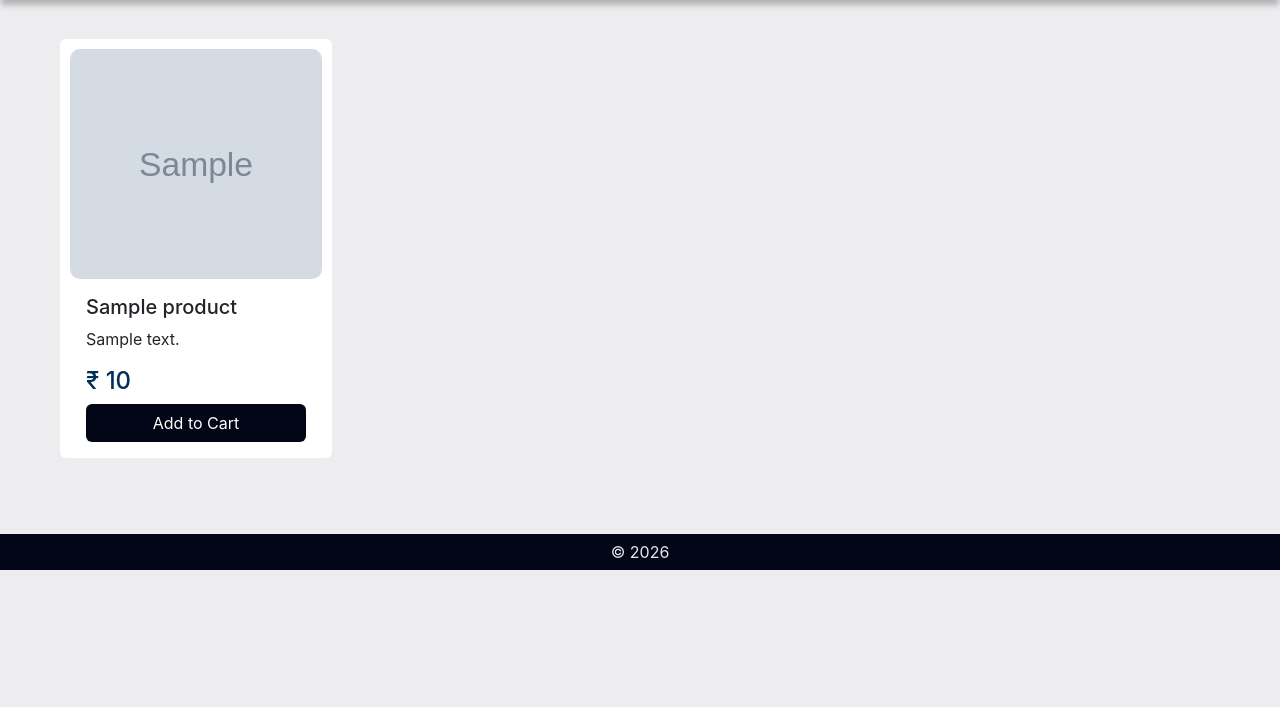
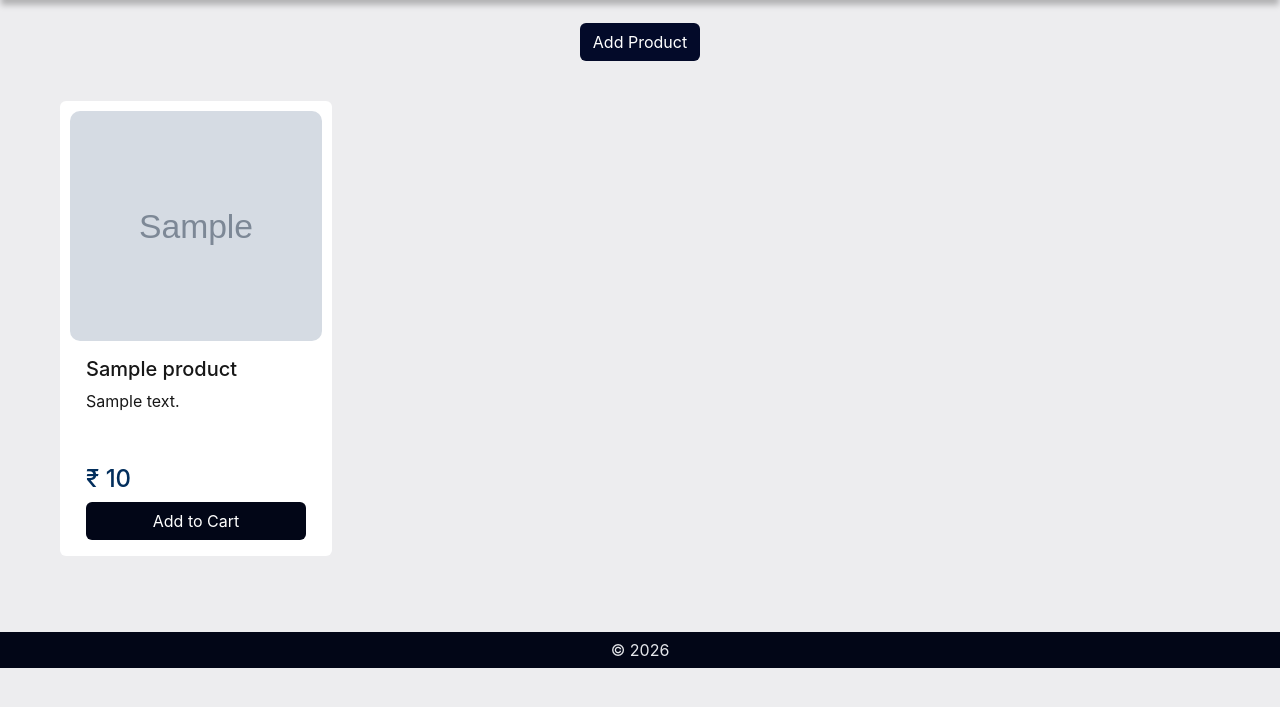
Before and after one commit to thaiyalnath-b/Django-Ecommerce, a Django app: page /products/all/ in a window 1280 px wide. Shown: the part 79-786 px from the top of the page. Run offline with Django 5.2, Linux system fonts and the light colour scheme; tables that the repository leaves empty hold one stand-in row (values such as "Sample post"); grey boxes marked "Sample" are stand-in pictures.

Commit message:
CRUD operations Added

```diff
--- a/Eshop/products/urls.py
+++ b/Eshop/products/urls.py
@@ -1,8 +1,15 @@
 from django.urls import path
 
-from . import views
+from .views import productsView, searchProducts
+
+from .views import CreateProduct, ProductDetail, UpdateProduct, DeleteProduct
 
 urlpatterns =[
-    path('all/', views.productsView, name='products'),
-    path('search/',views.searchProducts, name='search_products')
+    path('all/', productsView, name='products'),
+    path('search/', searchProducts, name='search_products'),
+
+    path('add/', CreateProduct.as_view(), name='add_product'),
+    path('<int:pk>/', ProductDetail.as_view(), name='product_details'),
+    path('<int:pk>/edit/', UpdateProduct.as_view(), name='edit_product'),
+    path('<int:pk>/delete/', DeleteProduct.as_view(), name='delete_product')
 ]
--- a/Eshop/products/views.py
+++ b/Eshop/products/views.py
@@ -28,3 +28,39 @@ def searchProducts(request):
             'products' : search_results
         }
     return render(request, template_name=template, context=context)
+
+
+# CRUD Operations using Generic Class Based Views of Django
+
+from django.views.generic import (CreateView, DetailView,
+                                        UpdateView, DeleteView) # In python imports are from only one line but sometimes we need to
+                                                                # to import more so that we can use () to cut it to two lines or
+                                                                # more based on how many data we import.
+
+
+# ListView has already been implemented using a function above: productsView(). List view is used for Listing the prouducts.
+
+class CreateProduct(CreateView):
+    model = Product
+    template_name = 'products/add_product.html'
+    fields = '__all__'
+    success_url = '/'   # redirection url for successful creation of resource
+
+class ProductDetail(DetailView):
+    model = Product
+    template_name = 'products/product_details.html'
+    # Here we didn't use the success_url, because other 3 are post method there when we do something it goes to another page.
+    # Here we using get method. So dont want to use the success_url.
+    context_object_name = 'product'
+
+class UpdateProduct(UpdateView):
+    model = Product
+    template_name = 'products/update_product.html'
+    fields = '__all__'
+    success_url = '/'
+
+class DeleteProduct(DeleteView):
+    model = Product
+    template_name = 'products/delete_product.html'
+    fields = '__all__'
+    success_url = '/'
--- a/Eshop/static/css/styles.css
+++ b/Eshop/static/css/styles.css
@@ -6,6 +6,8 @@
 
 body {
     padding: 78px 0 0 0;
+    font-family: 'Inter', sans-serif;
+    background-color: #ededef;
 }
 
 .navbar {
@@ -68,9 +70,22 @@ body {
         overflow: hidden;
         transition: 0.5s ease;
 
-        .btn {
+        a {
+            text-decoration: none;
+            color: #171717;
+        }
+
+        .btns {
             background-color: #020617;
             color: white;
+        }
+        .btnss {
+            color: red;
+            font-weight: 900;
+        }
+
+        .card-text {
+            height: 60px;
         }
 
         .card-price {
@@ -122,14 +137,90 @@ body {
     }
 }
 
+/* CRUD Operations */
+.crud {
+    .btn {
+        background-color: #030a29;
+        color: white;
+    }
+}
+
+.addform {
+    display: flex;
+    justify-content: center;
+    flex-direction: column;
+    align-items: center;
+    height: 84.4vh;
+    font-size: 16px;
+
+    h3 {
+        margin-top: -10px;
+        color: #030a29;
+        font-size: 40px;
+        padding-bottom: 15px;
+    }
+
+    .adbtn {
+        text-align: center;
+
+        .addbtn {
+            border: none;
+            background-color: #030a29;
+            padding: 5px;
+            color: white;
+            border-radius: 5px;
+        }
+    }
+}
+
+.deleteproduct {
+    height: 84.4vh;
+    text-align: center;
+
+    h2 {
+        font-size: 55px;
+        padding-bottom: 10px;
+        font-family: sans-serif;
+    }
+
+    button {
+        background-color: #ff0000;
+        color: white;
+        padding: 8px;
+        border: none;
+        border-radius: 5px;
+    }
+
+}
+
+/* Product Details */
+.productdetail {
+    margin: 0 50px;
+    align-items: center;
+    justify-content: center;
+    height: 84.4vh;
+
+    .add {
+        background-color: #030a29;
+        color: white;
+    }
+
+    .edit {
+        background-color: #e5ff00;
+        color: white;
+        margin-right: 10px;
+    }
+
+    .delete {
+        background-color: rgb(255, 0, 0);
+        color: white;
+    }
+}
+
+
 /* About Section */
 @import url('https://fonts.googleapis.com/css2?family=Playfair+Display:wght@600;800&family=Inter:wght@300;400;600&display=swap');
 
-body {
-    font-family: 'Inter', sans-serif;
-    background-color: #ededef;
-
-}
 
 .about-hero {
     height: 90vh;
@@ -304,6 +395,7 @@ body {
     transform: scale(1.15);
 }
 
+
 /* Contact Page */
 .contact-hero {
     height: 90vh;
--- a/Eshop/templates/base/includes/header.html
+++ b/Eshop/templates/base/includes/header.html
@@ -1,7 +1,9 @@
+{% load static %}
 <header class="fixed-top">
     <nav class="navbar navbar-expand-lg">
         <div class="container-fluid">
-            <img src="static/images/fw.ico" alt="image" class="img"><a class="navbar-brand" href="{% url 'home_page' %}">FlashWorld</a>
+            <img src="{% static 'images/fw.ico' %}" alt="image" class="img"><a class="navbar-brand"
+                href="{% url 'home_page' %}">FlashWorld</a>
             <button class="navbar-toggler" type="button" data-bs-toggle="collapse"
                 data-bs-target="#navbarSupportedContent" aria-controls="navbarSupportedContent" aria-expanded="false"
                 aria-label="Toggle navigation">
--- a/Eshop/templates/products/includes/ProductCard.html
+++ b/Eshop/templates/products/includes/ProductCard.html
@@ -1,11 +1,25 @@
 <div class="col-12 col-sm-6 col-md-4 col-lg-3">
+    <a href="{% url 'product_details' product.pk %}">
         <div class="card">
+            {% if product.thumbnail %}
             <img src="{{product.thumbnail.url}}" class="card-img-top" alt="Product">
             <div class="card-body">
                 <h5 class="card-title">{{product.title}}</h5>
-            <p class="card-text">{{product.desc}}</p>
+                {% else %}
+                <div>
+                    No Image
+                </div>
+                {% endif %}
+
+                <p class="card-text">{{product.desc|truncatechars:70}}</p>
                 <h4 class="card-price">&#8377; {{product.price}}</h4>
-            <a href="" class="btn w-100">Add to Cart</a>
+
+                {% if product.stock > 0 %}
+                <a href="" class="btn btns w-100">Add to Cart</a>
+                {% else %}
+                <a href="" class="btn btnss w-100" disabled>Out of Stock</a>
+                {% endif %}
             </div>
         </div>
+    </a>
 </div>
--- a/Eshop/templates/products/includes/productsSection.html
+++ b/Eshop/templates/products/includes/productsSection.html
@@ -7,6 +7,6 @@
         <div class="col-12 text-center">
             <p class="text-muted">No products available.</p>
         </div>
+        {% endfor %}
     </div>
-    {% endfor %}
 </section>
--- a/Eshop/templates/products/products.html
+++ b/Eshop/templates/products/products.html
@@ -5,5 +5,12 @@ Products
 {% endblock %}
 
 {% block content %}
-{% include 'products/includes/productsSection.html' %}
+<section class="d-flex justify-content-center align-items-center mt-4 crud">
+    <a href="{% url 'add_product' %}" class="btn">Add Product</a>
+</section>
+<section>
+    <div>
+        {% include 'products/includes/productsSection.html' %}
+    </div>
+</section>
 {% endblock %}
```
Also changed, not shown: Eshop/templates/products/add_product.html (added, +21 -0 lines), Eshop/templates/products/delete_product.html (added, +18 -0 lines), Eshop/templates/products/product_details.html (added, +23 -0 lines), Eshop/templates/products/update_product.html (added, +20 -0 lines), Eshop/media/products/thumbnails/pd6_apKYI7G.jpg (added). Lines whose indentation alone changed are shown as unchanged.
